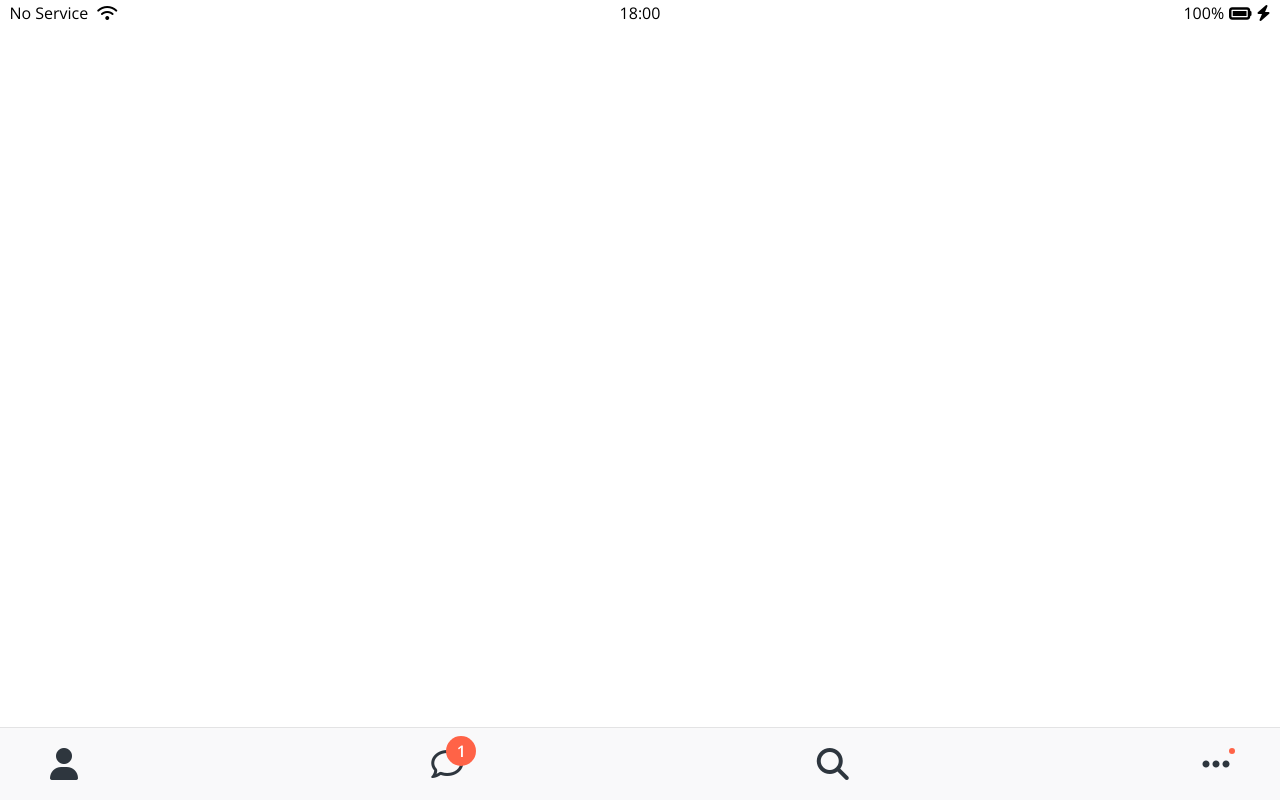
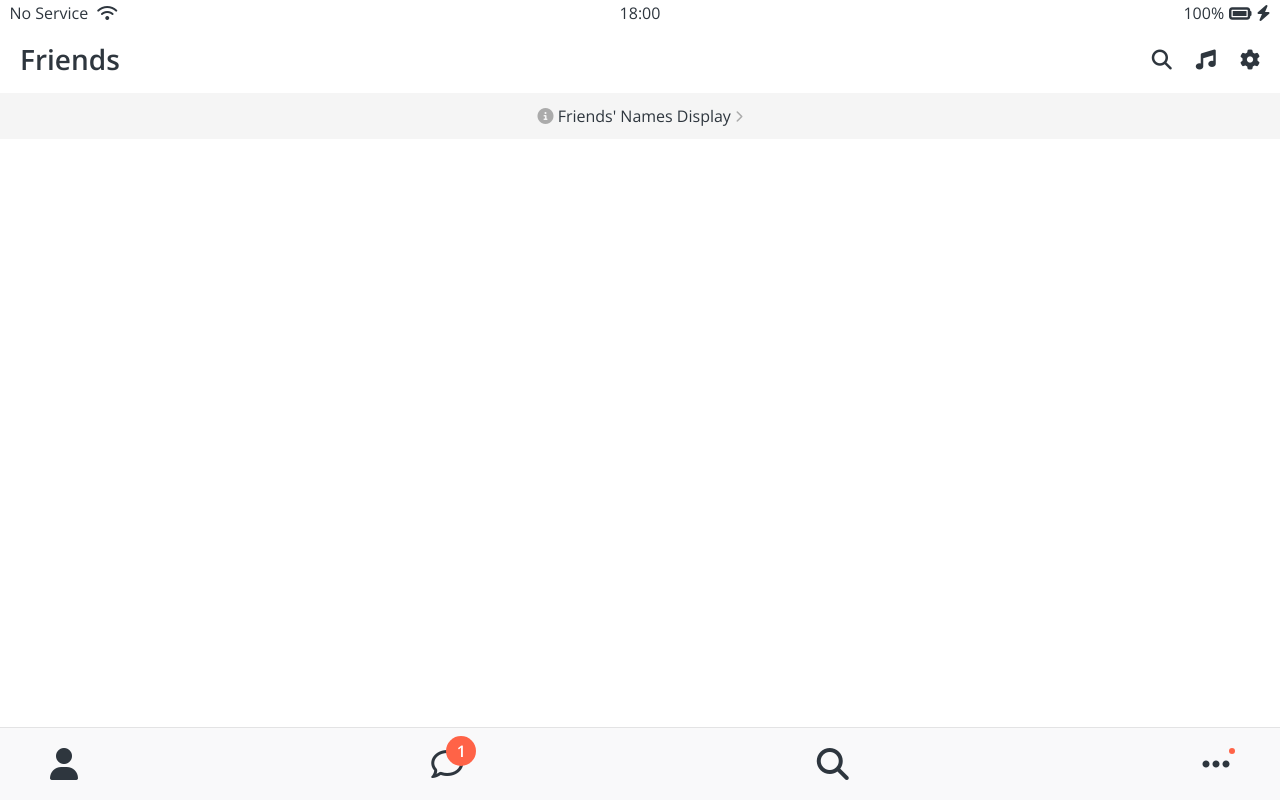
Before and after one commit to dudgns0612/kakao_clone_nomad, a plain HTML site: page friends.html in a window 1280 px wide. Drawn offline with nearby package versions, Linux system fonts and the light colour scheme.

Commit message:
Friends 페이지 작업

```diff
--- /dev/null
+++ b/css/components/screen-header.css
@@ -0,0 +1,16 @@
+.screen-header {
+  display: flex;
+  justify-content: space-between;
+  align-items: center;
+  padding: 20px;
+  padding-top: 45px;
+}
+
+.screen-header__title {
+  font-size: 28px;
+  font-weight: 600;
+}
+
+.screen-header__icons span {
+  margin-left: 20px;
+}
--- /dev/null
+++ b/css/screens/friends.css
@@ -0,0 +1,10 @@
+#friends-display-link {
+  text-align: center;
+  display: block;
+  background-color: whitesmoke;
+  padding: 15px 0px;
+}
+
+#friends-display-link i {
+  color: rgba(0, 0, 0, 0.3);
+}
--- a/css/styles.css
+++ b/css/styles.css
@@ -5,10 +5,13 @@
 /* Components */
 @import "components/status-bar.css";
 @import "components/nav-bar.css";
+@import "components/screen-header.css";
 
 /* Screens */
 @import "screens/login.css";
+@import "screens/friends.css";
 
 body {
   font-family: "Open Sans", sans-serif;
+  color: #2e363e;
 }
--- a/friends.html
+++ b/friends.html
@@ -24,6 +24,27 @@
       </div>
     </div>
 
+    <header class="screen-header">
+      <h1 class="screen-header__title">Friends</h1>
+      <div class="screen-header__icons">
+        <span>
+          <i class="fas fa-search fa-lg"></i>
+        </span>
+        <span>
+          <i class="fas fa-music fa-lg"></i>
+        </span>
+        <span>
+          <i class="fas fa-cog fa-lg"></i>
+        </span>
+      </div>
+    </header>
+
+    <a id="friends-display-link">
+      <i class="fas fa-info-circle"></i>
+      Friends' Names Display
+      <i class="fas fa-chevron-right fa-xs"></i>
+    </a>
+
     <nav class="nav">
       <ul class="nav__list">
         <li class="nav__btn">
@@ -38,7 +59,9 @@
           </a>
         </li>
         <li class="nav__btn">
-          <a class="nav__link" href="#"> <i class="fas fa-search fa-2x"></i></a>
+          <a class="nav__link" href="#">
+            <i class="fas fa-search fa-2x"></i>
+          </a>
         </li>
         <li class="nav__btn">
           <a class="nav__link" href="#">
```
